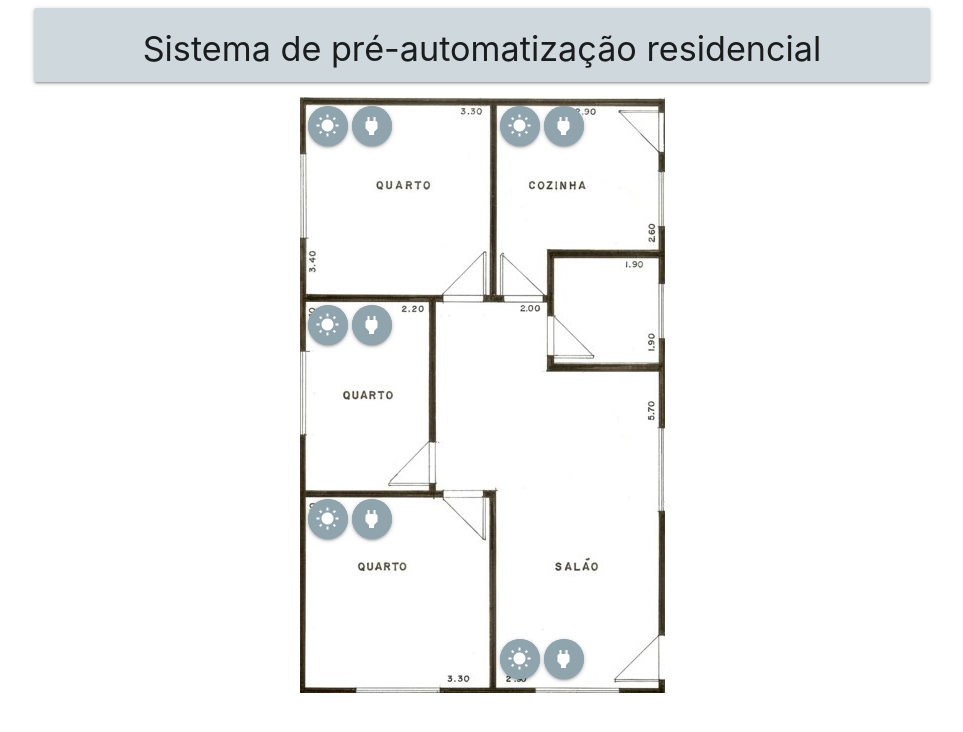
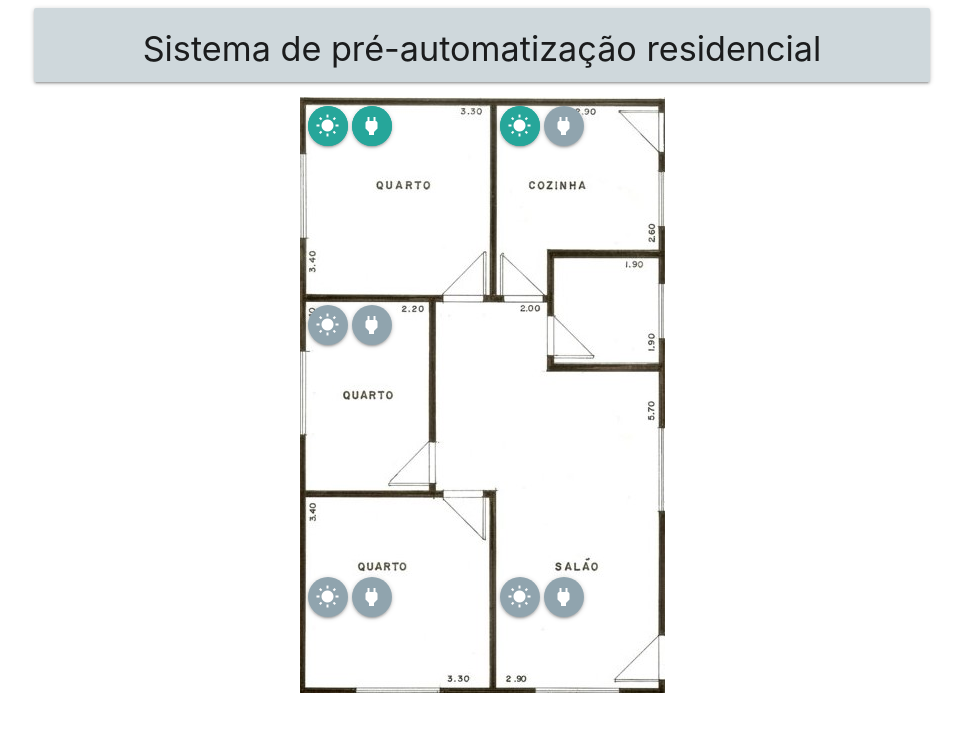
Before and after one commit to Rodo1foBandeira/TCC_Logatti, a plain HTML site: page Layout/Index.html in a window 1280 px wide. Shown: the whole page, without its empty margins (158-1121 px from the left). Drawn offline with nearby package versions, Linux system fonts and the light colour scheme.

Commit message:
Implementa requisiçoes de controle

```diff
--- a/Layout/Index.html
+++ b/Layout/Index.html
@@ -19,24 +19,24 @@
                 </div>
                 <div class="center-align">
                     <!-- Quarto lado cozinha -->
-                    <a class="btn-floating pulse blue-grey lighten-2" style="position: absolute;margin-left: 8px;margin-top: 9px;"><i class="material-icons">wb_sunny</i></a>
-                    <a class="btn-floating pulse blue-grey lighten-2" style="position: absolute;margin-left: 52px;margin-top: 9px;"><i class="material-icons">power</i></a>
+                    <a href="?digital=0" class="btn-floating pulse lighten-2" style="position: absolute;margin-left: 8px;margin-top: 9px;"><i class="material-icons">wb_sunny</i></a>
+                    <a class="btn-floating pulse lighten-2" style="position: absolute;margin-left: 52px;margin-top: 9px;"><i class="material-icons">power</i></a>
 
                     <!-- Cozinha -->
-                    <a class="btn-floating pulse blue-grey lighten-2" style="position: absolute;margin-left: 200px;margin-top: 9px;"><i class="material-icons">wb_sunny</i></a>
-                    <a class="btn-floating pulse blue-grey lighten-2" style="position: absolute;margin-left: 244px;margin-top: 9px;"><i class="material-icons">power</i></a>
+                    <a href="?digital=2" class="btn-floating pulse lighten-2" style="position: absolute;margin-left: 200px;margin-top: 9px;"><i class="material-icons">wb_sunny</i></a>
+                    <a class="btn-floating blue-grey lighten-2" style="position: absolute;margin-left: 244px;margin-top: 9px;"><i class="material-icons">power</i></a>
 
                     <!-- Quarto meio -->
-                    <a class="btn-floating pulse blue-grey lighten-2" style="position: absolute;margin-left: 8px;margin-top: 208px;"><i class="material-icons">wb_sunny</i></a>
-                    <a class="btn-floating pulse blue-grey lighten-2" style="position: absolute;margin-left: 52px;margin-top: 208px;"><i class="material-icons">power</i></a>
+                    <a class="btn-floating blue-grey lighten-2" style="position: absolute;margin-left: 8px;margin-top: 208px;"><i class="material-icons">wb_sunny</i></a>
+                    <a class="btn-floating blue-grey lighten-2" style="position: absolute;margin-left: 52px;margin-top: 208px;"><i class="material-icons">power</i></a>
 
                     <!-- Quarto lado sala -->
-                    <a class="btn-floating pulse blue-grey lighten-2" style="position: absolute;margin-left: 8px;margin-top: 402px;"><i class="material-icons">wb_sunny</i></a>
-                    <a class="btn-floating pulse blue-grey lighten-2" style="position: absolute;margin-left: 52px;margin-top: 402px;"><i class="material-icons">power</i></a>
+                    <a class="btn-floating blue-grey lighten-2" style="position: absolute;margin-left: 8px;margin-top: 480px;"><i class="material-icons">wb_sunny</i></a>
+                    <a class="btn-floating blue-grey lighten-2" style="position: absolute;margin-left: 52px;margin-top: 480px;"><i class="material-icons">power</i></a>
 
                     <!-- Sala -->
-                    <a class="btn-floating pulse blue-grey lighten-2" style="position: absolute;margin-left: 200px;margin-top: 542px;"><i class="material-icons">wb_sunny</i></a>
-                    <a class="btn-floating pulse blue-grey lighten-2" style="position: absolute;margin-left: 244px;margin-top: 542px;"><i class="material-icons">power</i></a>
+                    <a class="btn-floating blue-grey lighten-2" style="position: absolute;margin-left: 200px;margin-top: 480px;"><i class="material-icons">wb_sunny</i></a>
+                    <a class="btn-floating blue-grey lighten-2" style="position: absolute;margin-left: 244px;margin-top: 480px;"><i class="material-icons">power</i></a>
 
                     <img class="responsive-img" src="https://raw.githubusercontent.com/Rodo1foBandeira/TCC_Logatti/master/Layout/img/Planta.jpg">
 
```
Also changed, not shown: 1 other file.
